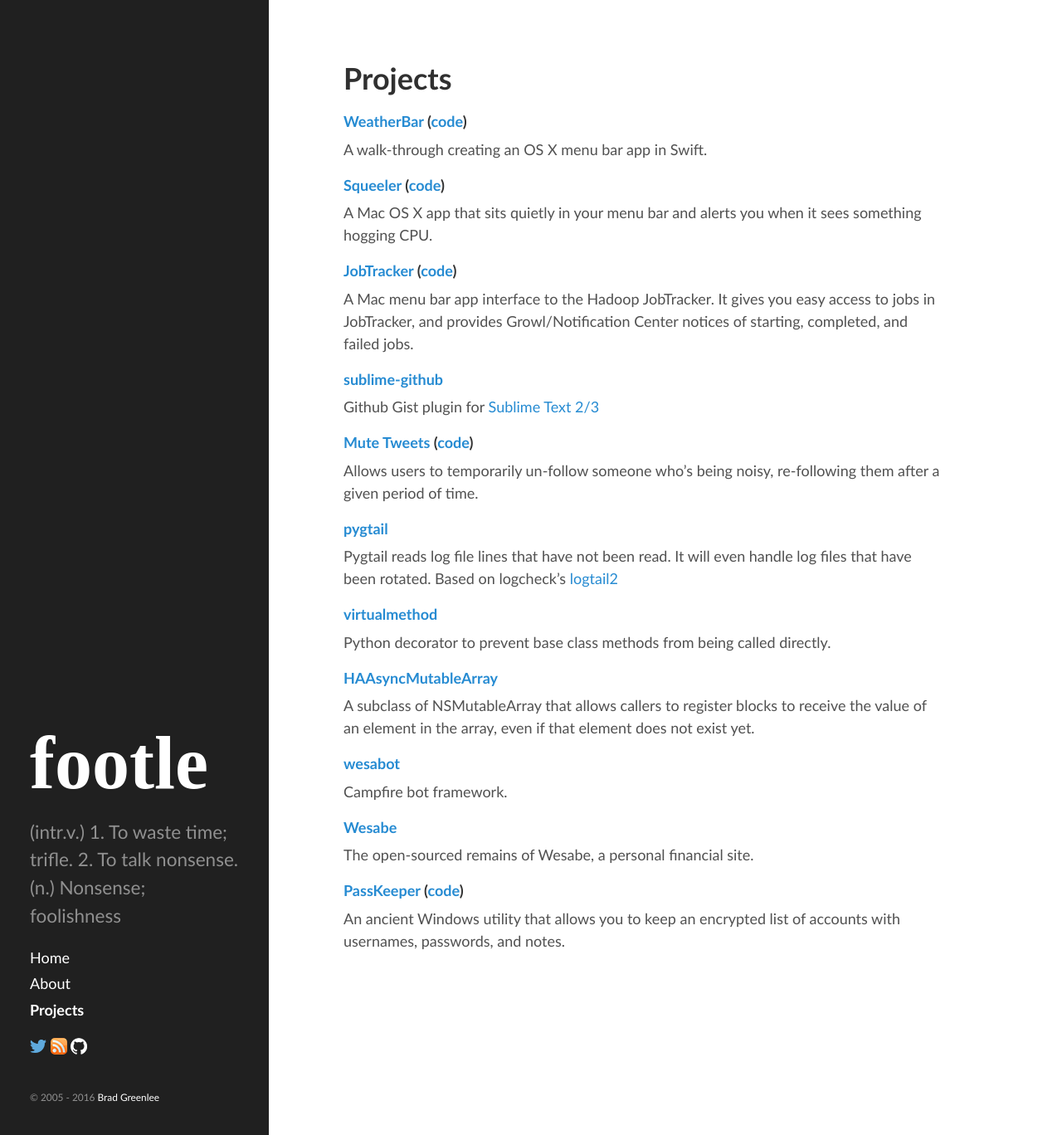
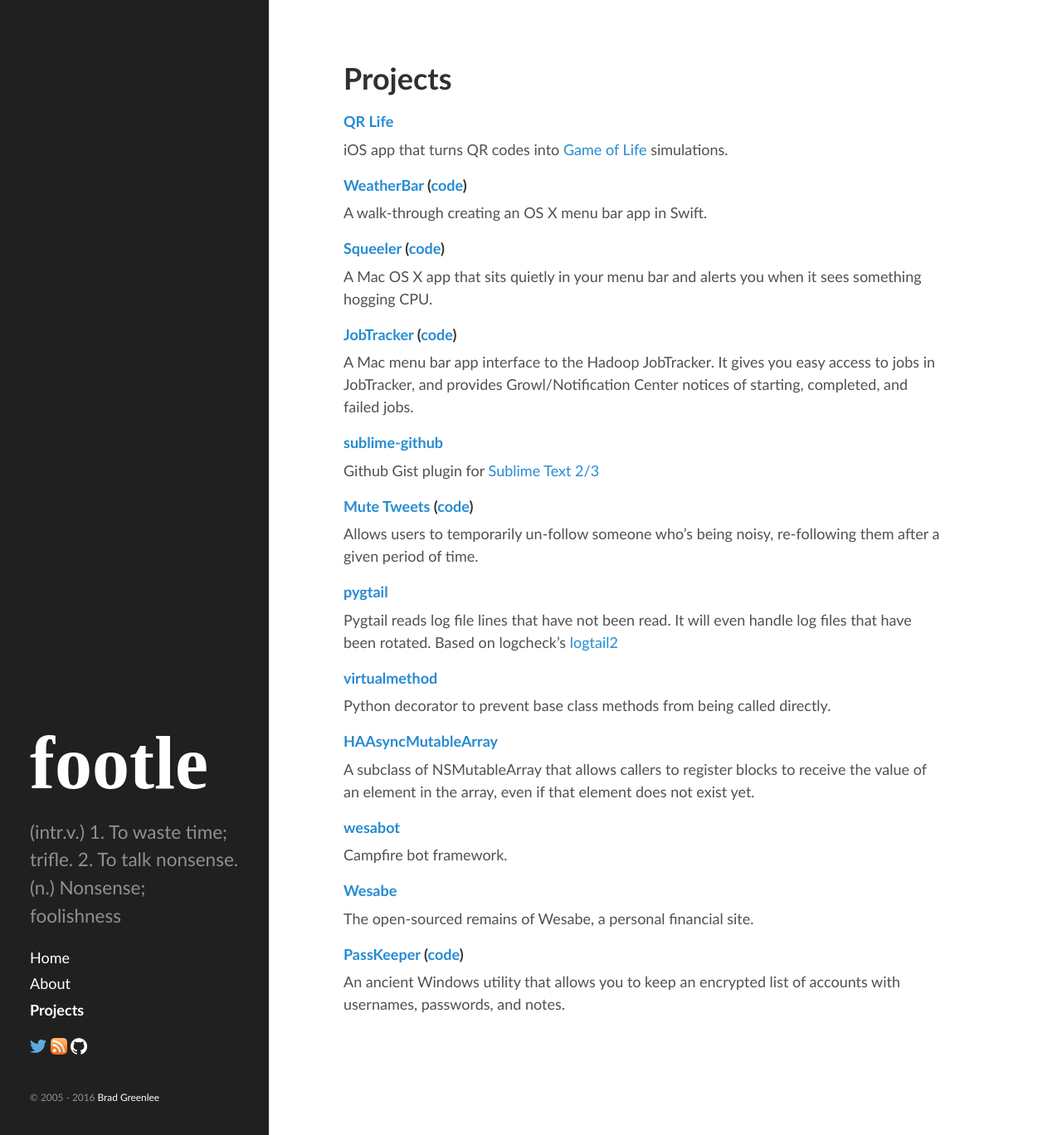
Before and after one commit to bgreenlee/bgreenlee.github.io, a Jekyll site: the page built from _pages/projects.md, in a window 1280 px wide and 1368 px high. Shown: the whole window at 83% size. Built offline with Jekyll 4.4.1, drawn with Linux system fonts in a browser that asks for light colours; some web fonts are replaced.

Commit message:
Add QR Life to projects

```diff
--- a/_pages/projects.md
+++ b/_pages/projects.md
@@ -2,6 +2,9 @@
 layout: page
 title: Projects
 ---
+#### [QR Life](https://itunes.apple.com/us/app/qr-life/id1061418370?mt=8)
+
+iOS app that turns QR codes into [Game of Life](https://en.wikipedia.org/wiki/Conway%27s_Game_of_Life) simulations.
 
 #### [WeatherBar](http://footle.org/WeatherBar/) ([code](https://github.com/bgreenlee/WeatherBar))
 
```
